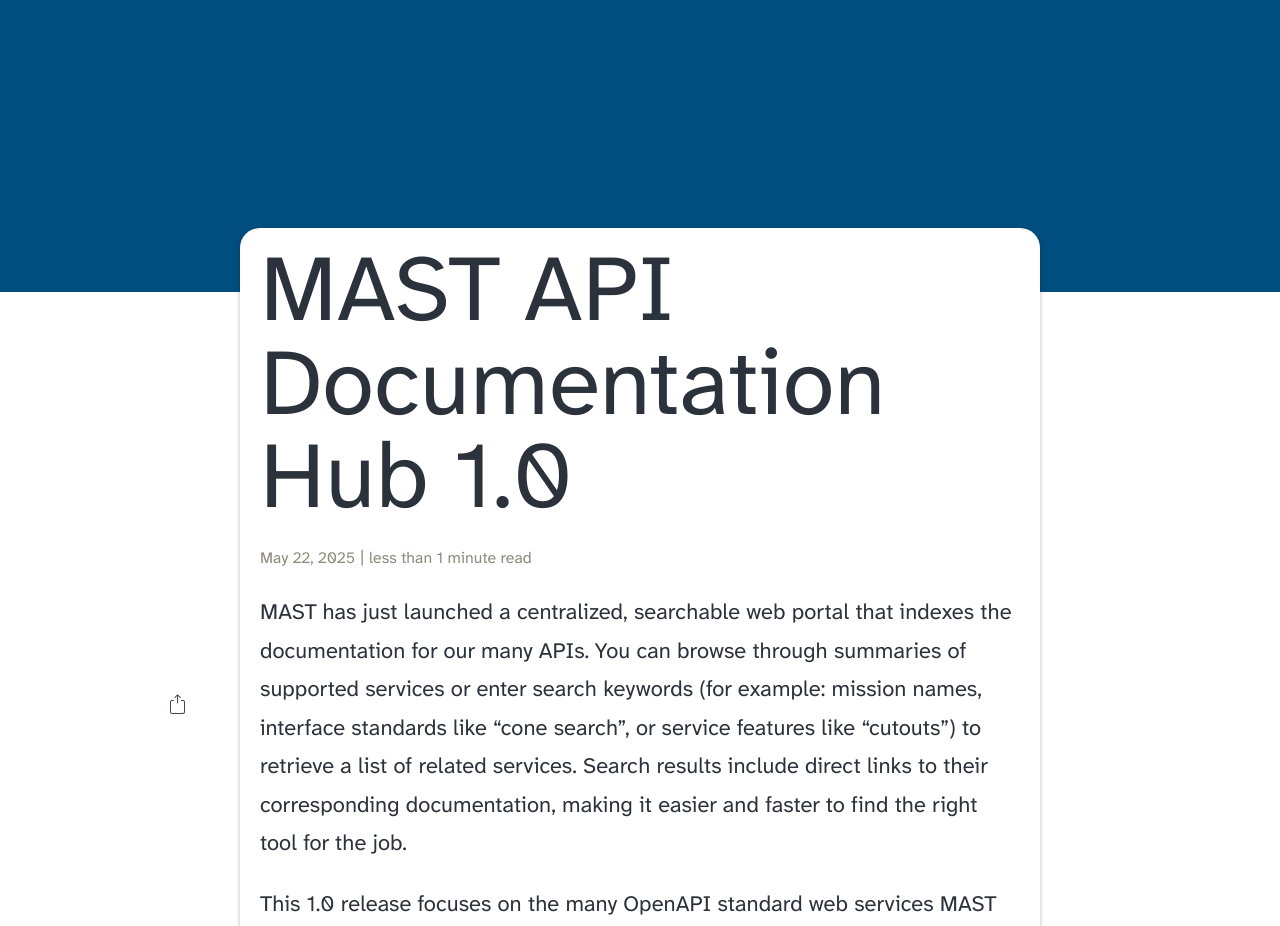
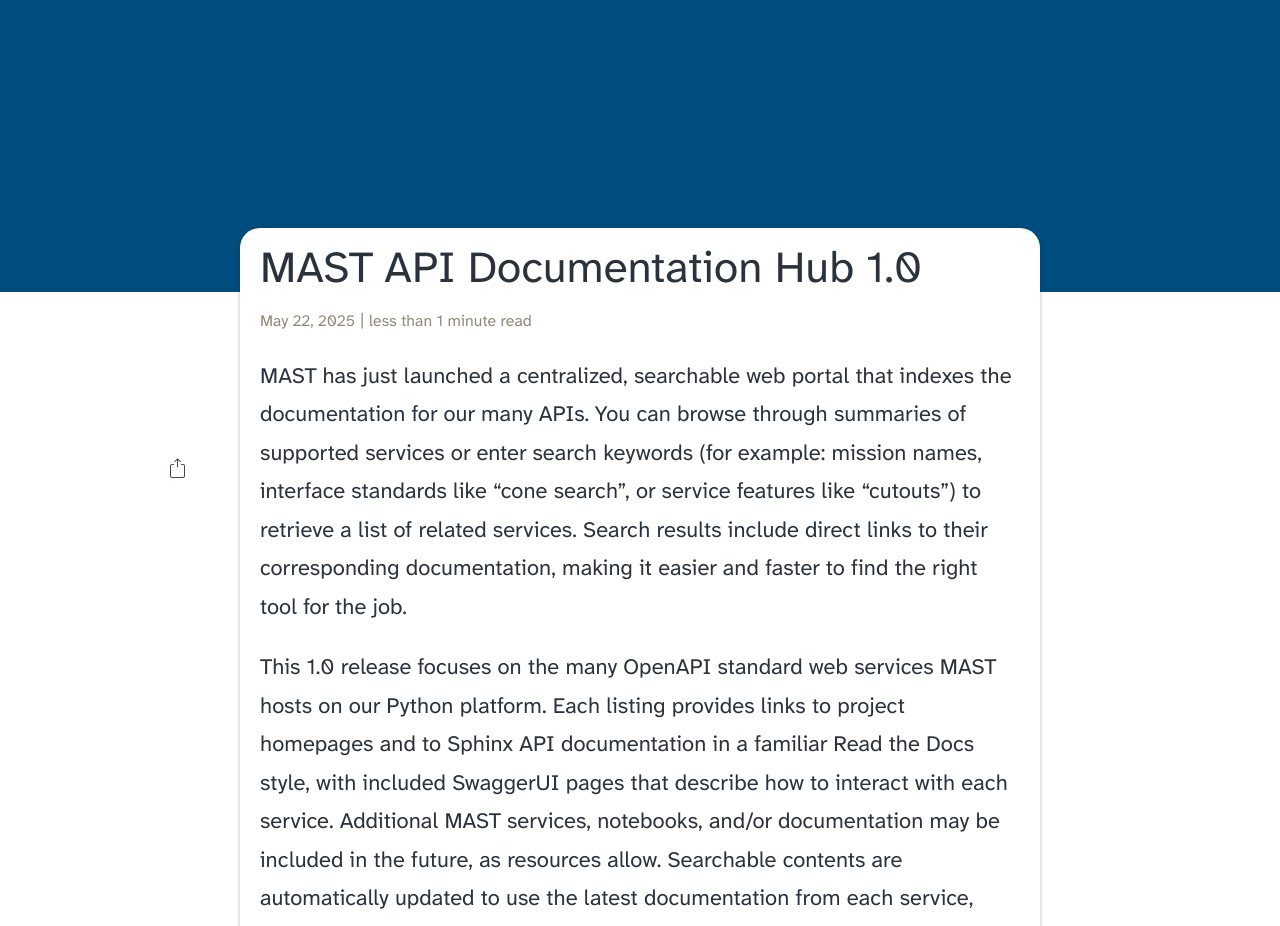
Before and after one commit to spacetelescope/mast-blog, a Jekyll site: the page built from _posts/2025-04-29-api-docs-hub-1.0-post.md, in a window 1280 px wide. Shown: the part 375-1301 px from the top of the page. Built offline with Jekyll 4.4.1, drawn with Linux system fonts in a browser that asks for light colours.

Commit message:
adjust font for mobile

```diff
--- a/assets/css/main.css
+++ b/assets/css/main.css
@@ -1489,7 +1489,7 @@
 }
 .header-page h1 {
   font-weight: var(--font2-regular);
-  font-size: 4.25rem;
+  font-size: 2rem;
   text-align: left;
   margin: 0 0 10px;
   color: var(--text)
```
